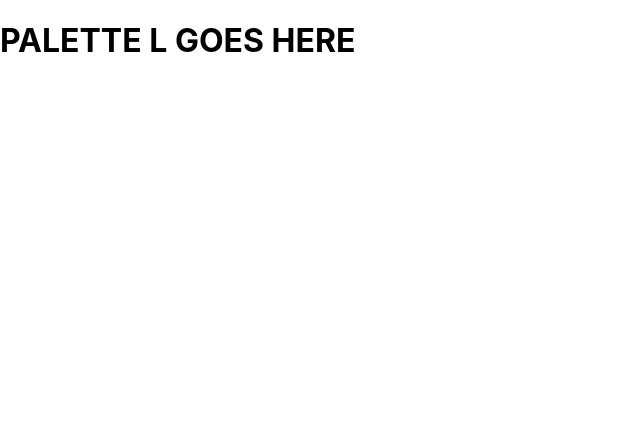
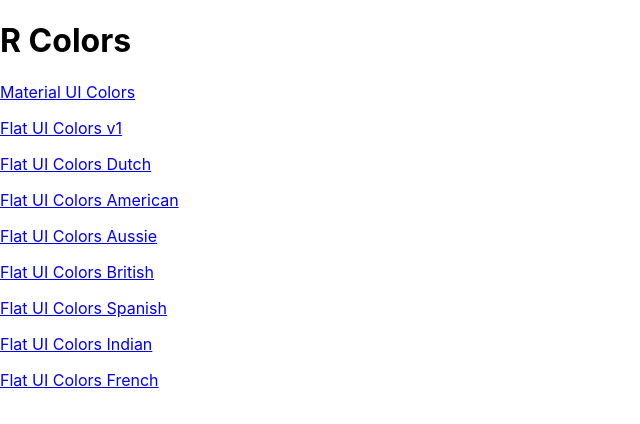
Before and after one commit to syedaziz27/Color-Palette-App, a React (Create React App) app: page / in a window 1280 px wide. Shown: the top 424 px of the page, without its empty margins (0-640 px from the left). Built offline with nearby package versions, Linux system fonts and the light colour scheme.

Commit message:
created home palette page, icon links to home

```diff
--- a/src/App.js
+++ b/src/App.js
@@ -1,4 +1,5 @@
 import React, { Component } from "react";
+import PaletteList from "./PaletteList";
 import Palette from "./Palette";
 import seedColors from "./seedColors";
 import { generatePalette } from "./colorHelper";
@@ -13,7 +14,11 @@ class App extends Component {
   render() {
     return (
       <Switch>
-        <Route exact path="/" render={() => <h1>PALETTE L GOES HERE</h1>} />
+        <Route
+          exact
+          path="/"
+          render={() => <PaletteList palettes={seedColors} />}
+        />
         <Route
           exact
           path="/palette/:id"
--- a/src/Navbar.js
+++ b/src/Navbar.js
@@ -5,6 +5,7 @@ import Snackbar from "@material-ui/core/Snackbar";
 import CloseIcon from "@material-ui/icons/Close";
 import IconButton from "@material-ui/core/IconButton";
 import Slider from "rc-slider";
+import { Link } from "react-router-dom";
 import "rc-slider/assets/index.css";
 import "./Navbar.css";
 
@@ -31,7 +32,7 @@ export default class Navbar extends Component {
     return (
       <header className="Navbar">
         <div className="logo">
-          <a href="#">Find Your Color</a>
+          <Link to="/">Find Your Color</Link>
         </div>
         <div className="slider-container">
           <span>Level: {this.props.level}</span>
--- /dev/null
+++ b/src/PaletteList.js
@@ -0,0 +1,21 @@
+import React, { Component } from "react";
+import { palette } from "@material-ui/system";
+import { Link } from "react-router-dom";
+
+export default class PaletteList extends Component {
+  render() {
+    const { palettes } = this.props;
+    return (
+      <div>
+        <h1>R Colors </h1>
+
+        {palettes.map(pal => (
+          <p>
+            {" "}
+            <Link to={`/palette/${pal.id}`}>{pal.paletteName}</Link>
+          </p>
+        ))}
+      </div>
+    );
+  }
+}
```
